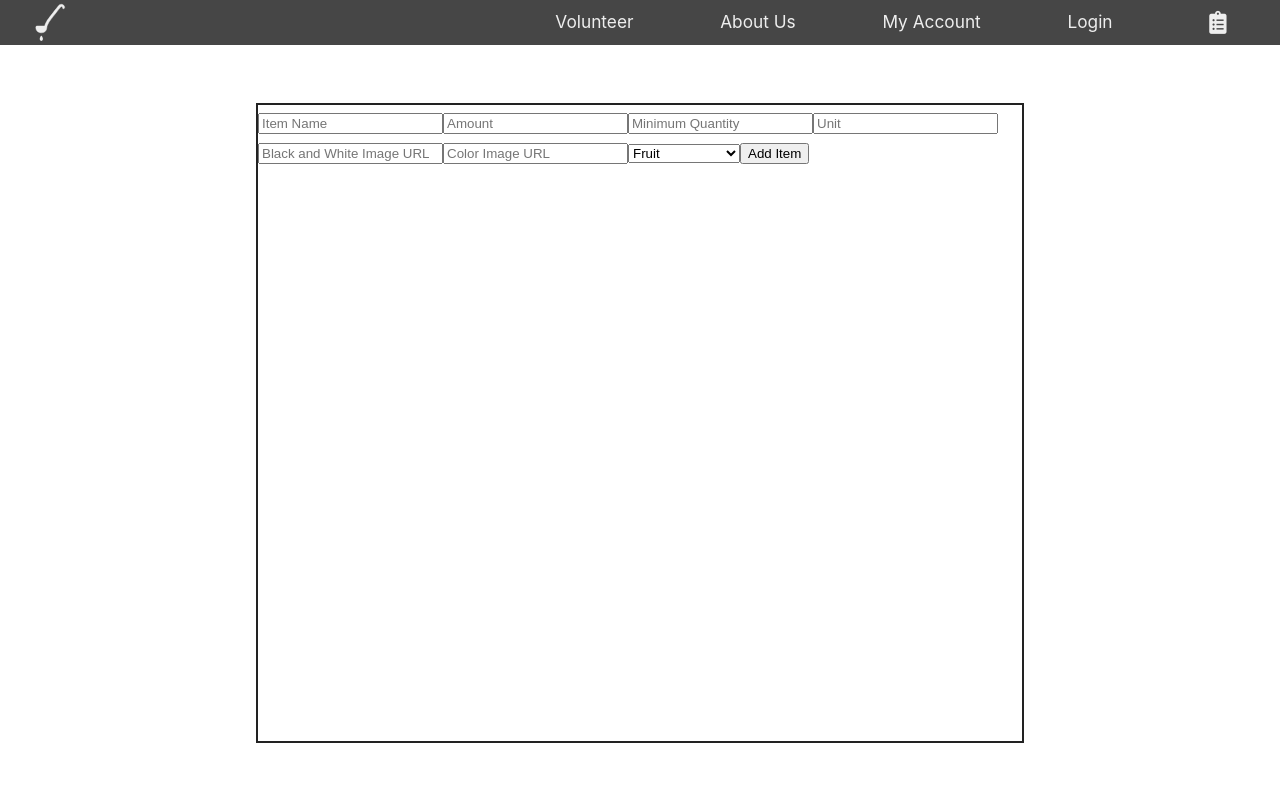
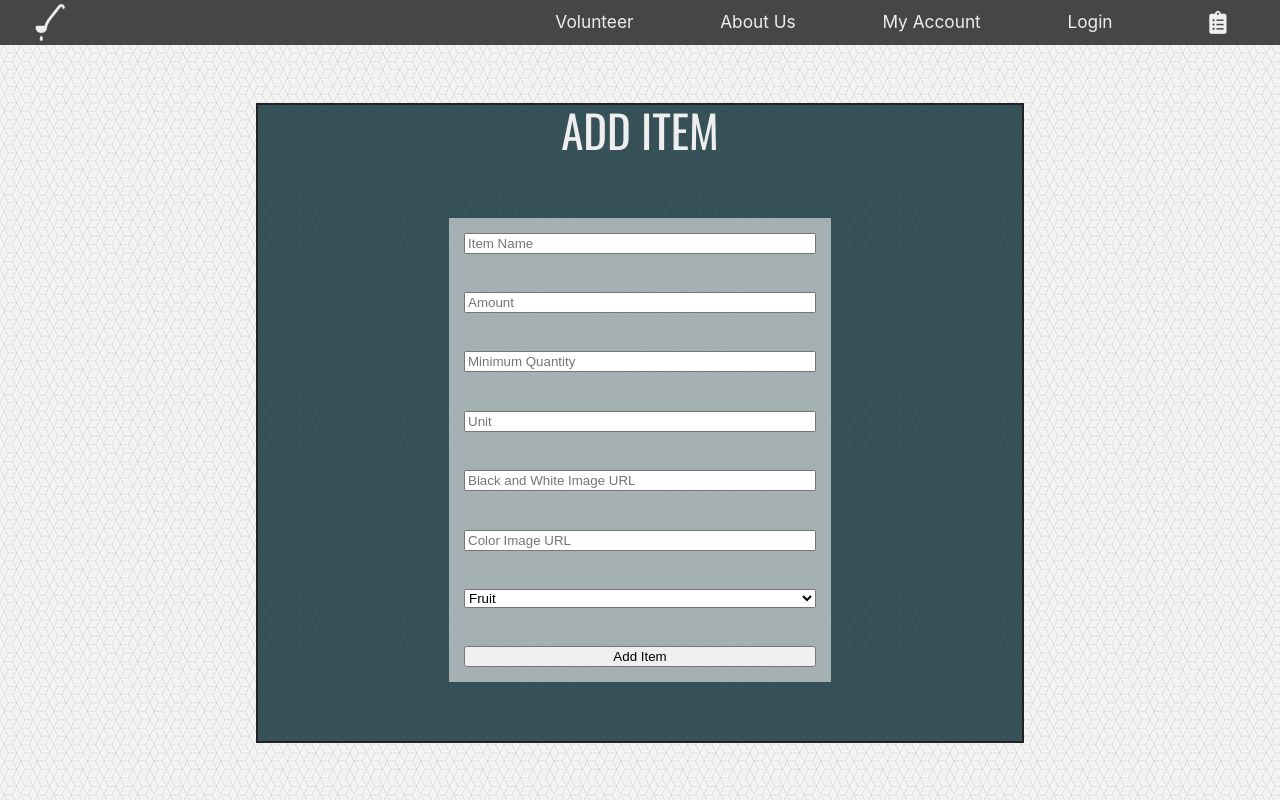
Before and after one commit to edreeseg/Souper-Stocker, a React (Create React App) app: page /add-item in a window 1280 px wide. Built offline with nearby package versions, Linux system fonts and the light colour scheme.

Commit message:
Readme updated and general modifications made regarding display of kitchens.

```diff
--- a/src/components/AddItem/AddItem.js
+++ b/src/components/AddItem/AddItem.js
@@ -2,6 +2,7 @@ import React from 'react';
 import styled from 'styled-components';
 import { connect } from 'react-redux';
 
+import inventoryBG from '../../assets/qbkls.png';
 import { addItem } from '../../redux/actions';
 
 const Container = styled.section`
@@ -10,12 +11,40 @@ const Container = styled.section`
   display: flex;
   justify-content: center;
   align-items: center;
+  background: ${props => `url(${props.bg})`};
 `;
 
 const ItemForm = styled.form`
+  position: relative;
   width: 60%;
   height: 80vh;
+  background: rgba(8, 43, 50, 0.8);
   border: 2px solid #222;
+  padding-top: 55px;
+  display: flex;
+  justify-content: center;
+  align-items: center;
+
+  h1 {
+    position: absolute;
+    top: 10px;
+    left: 50%;
+    transform: translateX(-50%);
+    font-size: 45px;
+    font-family: 'Oswald', sans-serif;
+    color: #eee;
+  }
+
+  div {
+    width: 50%;
+    height: 80%;
+    background: rgba(238, 238, 238, 0.6);
+    padding: 15px;
+    margin: 0 auto;
+    display: flex;
+    flex-direction: column;
+    justify-content: space-between;
+  }
 `;
 
 class AddItem extends React.Component {
@@ -83,8 +112,10 @@ class AddItem extends React.Component {
 
   render() {
     return (
-      <Container>
+      <Container bg={inventoryBG}>
         <ItemForm onSubmit={this.handleAddItem}>
+          <h1>ADD ITEM</h1>
+          <div>
             <input
               type="text"
               placeholder="Item Name"
@@ -133,7 +164,7 @@ class AddItem extends React.Component {
               value={this.state.category}
             >
               <option value="" disabled hidden>
-              Category:
+                Category
               </option>
               <option value={1}>Fruit</option>
               <option value={2}>Dry Goods</option>
@@ -148,6 +179,7 @@ class AddItem extends React.Component {
               <option value={11}>Other</option>
             </select>
             <button>Add Item</button>
+          </div>
         </ItemForm>
       </Container>
     );
--- a/src/components/Authentication.js
+++ b/src/components/Authentication.js
@@ -44,8 +44,7 @@ const AuthForm = styled.form`
     background: transparent;
     color: #eee;
     border: 1px solid #eee;
-    width: 35%;
-    height: 30px;
+    padding: 5px 15px;
     cursor: pointer;
 
     &:hover {
@@ -111,7 +110,6 @@ const MidSection = styled.div`
 
 const StyledFooter = styled.footer`
   width: 100%;
-  height: 150px;
   border-top: 2px solid #222;
   background: #464646;
   color: #eee;
--- a/src/components/Error.js
+++ b/src/components/Error.js
@@ -51,6 +51,7 @@ const StyledError = styled.div`
 
 class Error extends React.Component {
   handleClearError = e => {
+    if (this.props.error === 'jwt expired') localStorage.removeItem('soupUser');
     this.props.clearError();
     this.props.history.push('/auth');
   };
--- a/src/components/Home/Item.js
+++ b/src/components/Home/Item.js
@@ -106,7 +106,7 @@ class Item extends React.Component {
     return (
       <CSSTransition in={true} timeout={300} classNames="in" appear={true}>
         <ItemCard
-          low={this.props.data.min_quan > this.props.data.amount ? 1 : 0}
+          low={this.props.data.min_quan >= this.props.data.amount ? 1 : 0}
           onClick={this.handleClick}
         >
           {/* The above is to avoid React Router error */}
--- a/src/components/Locations/Kitchen.js
+++ b/src/components/Locations/Kitchen.js
@@ -30,6 +30,16 @@ const StyledKitchen = styled.div`
       background: #535353;
     }
   }
+
+  &.disabled {
+    pointer-events: none;
+    opacity: 0.3;
+    border: 3px solid red;
+
+    &:hover {
+      cursor: default;
+    }
+  }
 `;
 
 class Kitchen extends React.Component {
@@ -51,7 +61,10 @@ class Kitchen extends React.Component {
         </h2>
       </StyledKitchen>
     ) : (
-      <StyledKitchen onClick={this.handleSignUp}>
+      <StyledKitchen
+        onClick={this.handleSignUp}
+        className={this.props.data.openings === 0 ? 'disabled' : null}
+      >
         <h4>{this.props.data.name}</h4>
         <p>{this.props.data.address}</p>
         {this.props.data.address2 ? <p>{this.props.data.address2}</p> : null}
--- a/src/components/Locations/Locations.js
+++ b/src/components/Locations/Locations.js
@@ -66,7 +66,6 @@ const MidSection = styled.section`
 
 const StyledFooter = styled.footer`
   width: 100%;
-  height: 150px;
   border-top: 2px solid #222;
   background: #464646;
   color: #eee;
--- a/src/components/Nav.js
+++ b/src/components/Nav.js
@@ -101,22 +101,6 @@ const BottomBar = styled.nav`
   a {
     text-decoration: none;
   }
-
-  > section {
-    height: 100%;
-    width: 40%;
-    margin-bottom: 10px;
-    display: flex;
-    flex-wrap: wrap;
-    justify-content: space-between;
-    align-items: baseline;
-
-    span {
-      font-size: 0.75em;
-      width: 50%;
-      height: 15%;
-    }
-  }
   > div {
     width: 45%;
     display: flex;
@@ -126,6 +110,10 @@ const BottomBar = styled.nav`
     .refreshing {
       animation: spin 0.75s linear 0s infinite;
       color: #3aa74c;
+
+      span {
+        visibility: hidden;
+      }
     }
 
     @keyframes spin {
@@ -180,11 +168,24 @@ const BottomBar = styled.nav`
 `;
 
 const Icon = styled.span`
+  position: relative;
   text-decoration: none;
   font-size: 1.5em;
   color: ${props => (props.name === props.current ? '#3AA74C' : '#222')};
   user-select: none;
   cursor: pointer;
+
+  .label {
+    position: absolute;
+    width: 500%;
+    text-align: center;
+    top: calc(100% + 10px);
+    left: 50%;
+    transform: translateX(-50%);
+    font-size: 15px;
+    font-weight: normal;
+    font-family: 'Roboto', sans-serif;
+  }
 `;
 
 class Nav extends React.Component {
@@ -249,16 +250,6 @@ class Nav extends React.Component {
         </TopBar>
         <CSSTransition in={this.state.open} classNames="tray" timeout={500}>
           <BottomBar>
-            <section>
-              <span className="far fa-plus-square" />
-              <span>ADD ITEM</span>
-              <span className="far fa-edit" />
-              <span>UPDATE ITEM</span>
-              <span className="far fa-minus-square" />
-              <span>DELETE ITEM</span>
-              <span className="fas fa-sync-alt" />
-              <span>REFRESH INVENTORY</span>
-            </section>
             <div>
               <Link to="/add-item">
                 <Icon
@@ -266,20 +257,26 @@ class Nav extends React.Component {
                   name="POST"
                   current={this.props.currentOperation}
                   onClick={this.handleOperationChange}
-                />
+                >
+                  <span className="label">ADD ITEM</span>
+                </Icon>
               </Link>
               <Icon
                 className="far fa-edit icon-bottom"
                 name="PUT"
                 current={this.props.currentOperation}
                 onClick={this.handleOperationChange}
-              />
+              >
+                <span className="label">UPDATE ITEM</span>
+              </Icon>
               <Icon
                 className="far fa-minus-square icon-bottom"
                 name="DELETE"
                 current={this.props.currentOperation}
                 onClick={this.handleOperationChange}
-              />
+              >
+                <span className="label">DELETE ITEM</span>
+              </Icon>
               <Icon
                 className={`fas fa-sync-alt icon-bottom${
                   this.props.refreshing ? ' refreshing' : ''
@@ -287,7 +284,9 @@ class Nav extends React.Component {
                 name="GET"
                 current={this.props.currentOperation}
                 onClick={this.refresh}
-              />
+              >
+                <span className="label">REFRESH INVENTORY</span>
+              </Icon>
             </div>
           </BottomBar>
         </CSSTransition>
```
Also changed, not shown: 1 other file (tests, documents, lock files or other folders). Lines whose indentation alone changed are shown as unchanged.
